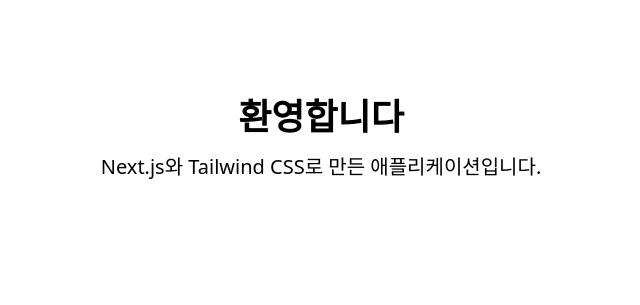
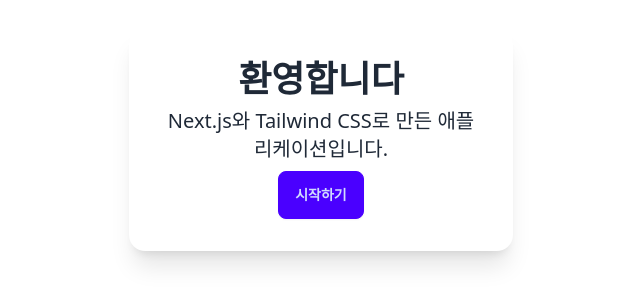
Before and after one commit to fullc0de/untitle, a Next.js app in the folder frontend/: page / in a window 1280 px wide. Shown: the part 261-566 px from the top of the page, without its empty margins (319-959 px from the left). Built offline with nearby package versions, Linux system fonts and the light colour scheme.

Commit message:
install daisyUI

```diff
--- a/frontend/app/page.tsx
+++ b/frontend/app/page.tsx
@@ -1,8 +1,15 @@
 export default function Home() {
   return (
     <main className="flex min-h-screen flex-col items-center justify-center p-24">
-      <h1 className="text-4xl font-bold mb-4">환영합니다</h1>
-      <p className="text-xl">Next.js와 Tailwind CSS로 만든 애플리케이션입니다.</p>
+      <div className="card w-96 bg-base-100 shadow-xl">
+        <div className="card-body items-center text-center">
+          <h1 className="card-title text-4xl font-bold">환영합니다</h1>
+          <p className="text-xl">Next.js와 Tailwind CSS로 만든 애플리케이션입니다.</p>
+          <div className="card-actions justify-end">
+            <button className="btn btn-primary">시작하기</button>
+          </div>
+        </div>
+      </div>
     </main>
   );
 }
--- a/frontend/package.json
+++ b/frontend/package.json
@@ -14,6 +14,7 @@
   "description": "",
   "dependencies": {
     "autoprefixer": "^10.4.18",
+    "daisyui": "^4.7.3",
     "next": "^14.2.0",
     "postcss": "^8.4.37",
     "react": "^18.2.0",
--- a/frontend/tailwind.config.js
+++ b/frontend/tailwind.config.js
@@ -1,12 +1,15 @@
 /** @type {import('tailwindcss').Config} */
 module.exports = {
   content: [
-    "./app/**/*.{js,ts,jsx,tsx,mdx}",
-    "./pages/**/*.{js,ts,jsx,tsx,mdx}",
-    "./components/**/*.{js,ts,jsx,tsx,mdx}",
+    './pages/**/*.{js,ts,jsx,tsx,mdx}',
+    './components/**/*.{js,ts,jsx,tsx,mdx}',
+    './app/**/*.{js,ts,jsx,tsx,mdx}',
   ],
   theme: {
     extend: {},
   },
-  plugins: [],
+  plugins: [require("daisyui")],
+  daisyui: {
+    themes: ["light", "dark"],
+  },
 }
```
Also changed, not shown: 1 other file (tests, documents, lock files or other folders).
